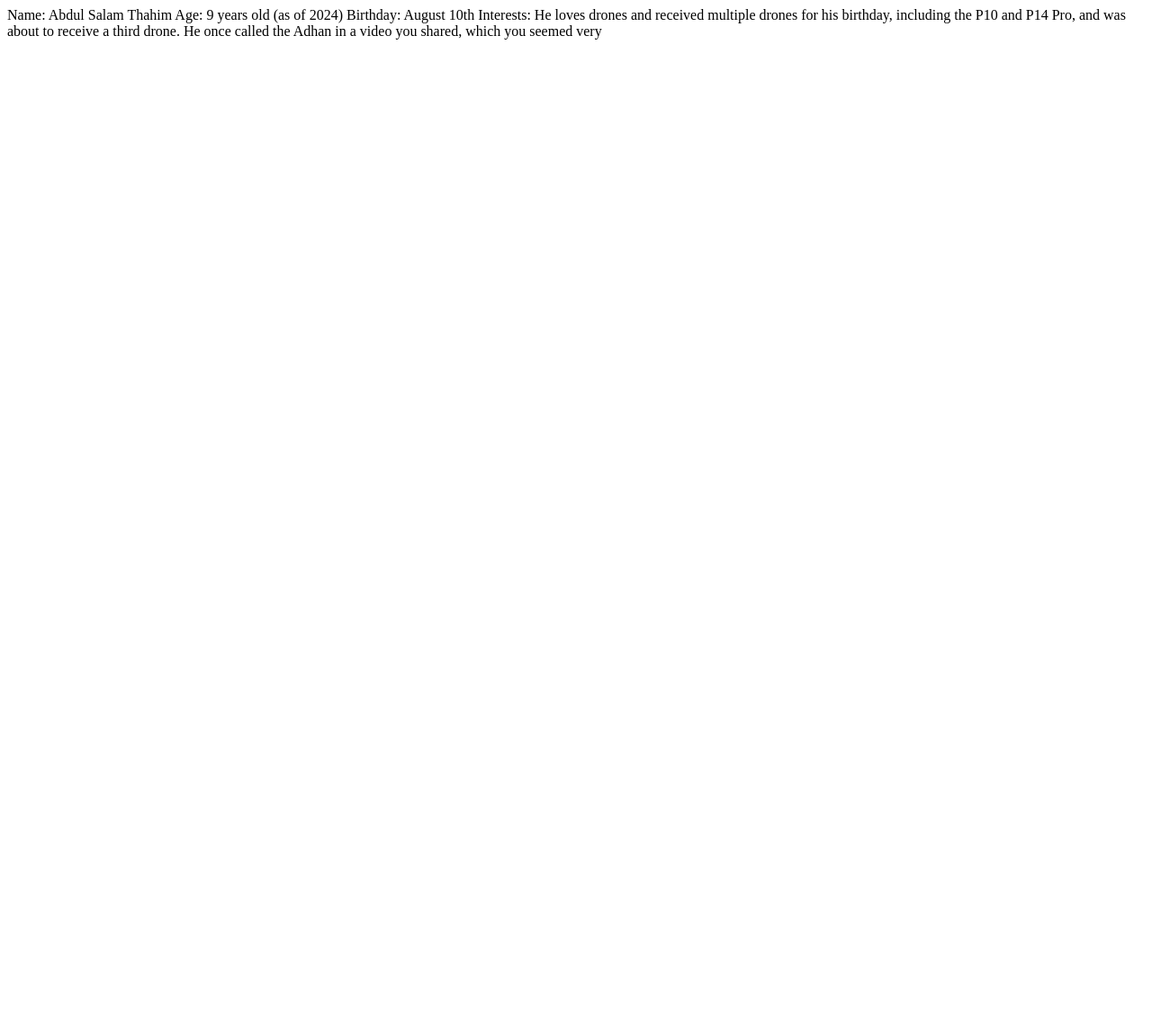
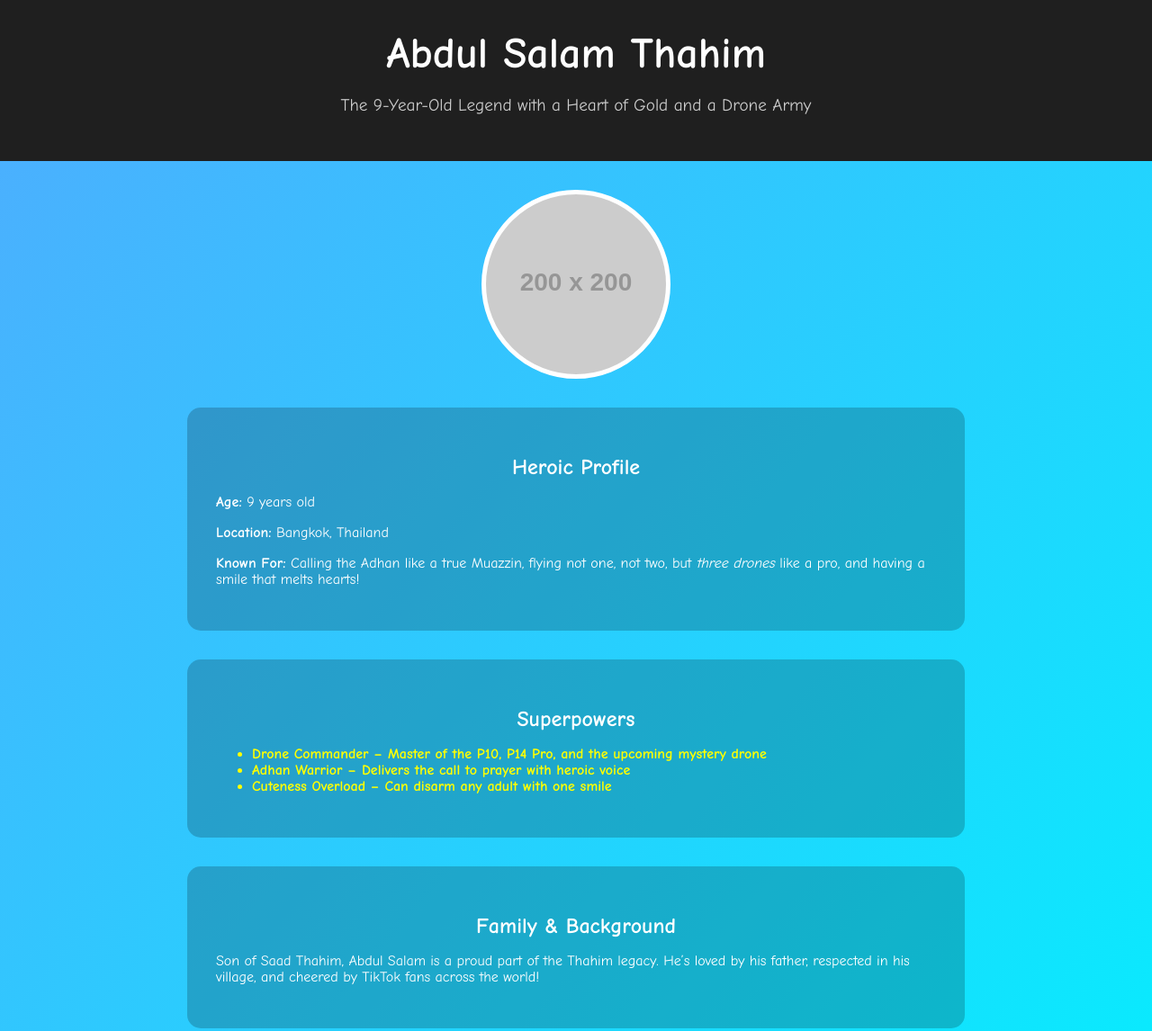
Before and after one commit to thahim/billcalc, a plain HTML site: page index.html in a window 1280 px wide. Shown: the top 1146 px of the page at 90% size. Before the commit the page ends 800 px from the top, so only its background shows below. Drawn offline with Linux system fonts and the light colour scheme; placeholder pictures from the web are drawn by us.

Commit message:
Update index.html

```diff
--- a/index.html
+++ b/index.html
@@ -1,11 +1,102 @@
-Name: Abdul Salam Thahim
-
-Age: 9 years old (as of 2024)
-
-Birthday: August 10th
-
-Interests:
-
-He loves drones and received multiple drones for his birthday, including the P10 and P14 Pro, and was about to receive a third drone.
-
-He once called the Adhan in a video you shared, which you seemed very
+<!DOCTYPE html>
+<html lang="en">
+<head>
+  <meta charset="UTF-8" />
+  <meta name="viewport" content="width=device-width, initial-scale=1.0" />
+  <title>Abdul Salam Thahim - The Heroic Kid</title>
+  <style>
+    body {
+      margin: 0;
+      font-family: 'Comic Sans MS', cursive, sans-serif;
+      background: linear-gradient(to bottom right, #4facfe, #00f2fe);
+      color: #fff;
+    }
+    header {
+      text-align: center;
+      padding: 2rem;
+      background: #1f1f1f;
+    }
+    header h1 {
+      margin: 0;
+      font-size: 3rem;
+    }
+    header p {
+      font-size: 1.2rem;
+      color: #ccc;
+    }
+    .hero-img {
+      display: block;
+      margin: 2rem auto;
+      width: 200px;
+      height: 200px;
+      background: url('https://via.placeholder.com/200') no-repeat center/cover;
+      border-radius: 50%;
+      border: 5px solid #fff;
+    }
+    .section {
+      padding: 2rem;
+      max-width: 800px;
+      margin: auto;
+      background: rgba(0,0,0,0.2);
+      border-radius: 15px;
+      margin-bottom: 2rem;
+    }
+    .section h2 {
+      text-align: center;
+      margin-bottom: 1rem;
+    }
+    .superpower {
+      font-weight: bold;
+      color: #ffff00;
+    }
+    footer {
+      text-align: center;
+      padding: 1rem;
+      background: #111;
+    }
+  </style>
+</head>
+<body>
+  <header>
+    <h1>Abdul Salam Thahim</h1>
+    <p>The 9-Year-Old Legend with a Heart of Gold and a Drone Army</p>
+  </header>
+  <div class="hero-img"></div>
+  <section class="section">
+    <h2>Heroic Profile</h2>
+    <p><strong>Age:</strong> 9 years old</p>
+    <p><strong>Location:</strong> Bangkok, Thailand</p>
+    <p><strong>Known For:</strong> Calling the Adhan like a true Muazzin, flying not one, not two, but <em>three drones</em> like a pro, and having a smile that melts hearts!</p>
+  </section>
+  <section class="section">
+    <h2>Superpowers</h2>
+    <ul>
+      <li class="superpower">Drone Commander – Master of the P10, P14 Pro, and the upcoming mystery drone</li>
+      <li class="superpower">Adhan Warrior – Delivers the call to prayer with heroic voice</li>
+      <li class="superpower">Cuteness Overload – Can disarm any adult with one smile</li>
+    </ul>
+  </section>
+  <section class="section">
+    <h2>Family & Background</h2>
+    <p>Son of Saad Thahim, Abdul Salam is a proud part of the Thahim legacy. He’s loved by his father, respected in his village, and cheered by TikTok fans across the world!</p>
+  </section>
+  <section class="section">
+    <h2>Fun Facts</h2>
+    <ul>
+      <li>Loves tech gadgets and flying drones.</li>
+      <li>Has a fan base on TikTok thanks to his heroic activities.</li>
+      <li>Once called the Adhan like a professional Muazzin at age 9!</li>
+    </ul>
+  </section>
+  <footer>
+    <p>&copy; 2025 The Adventures of Abdul Salam Thahim</p>
+    <p>Stay tuned for his next heroic mission!</p>
+  </footer>
+  <script>
+    // Heroic Animation
+    document.querySelector('header h1').addEventListener('mouseover', () => {
+      alert("Abdul Salam is watching you. Be good!");
+    });
+  </script>
+</body>
+</html>
```
